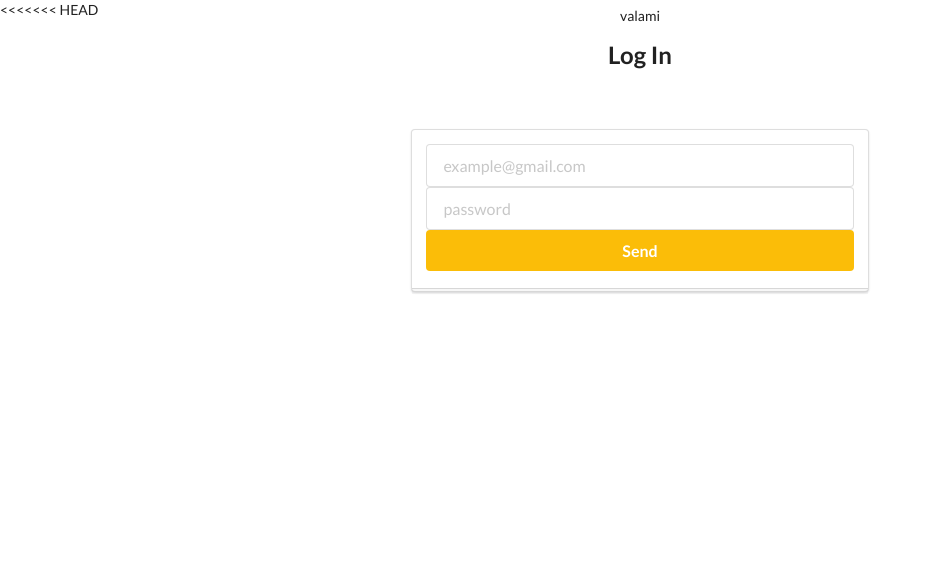
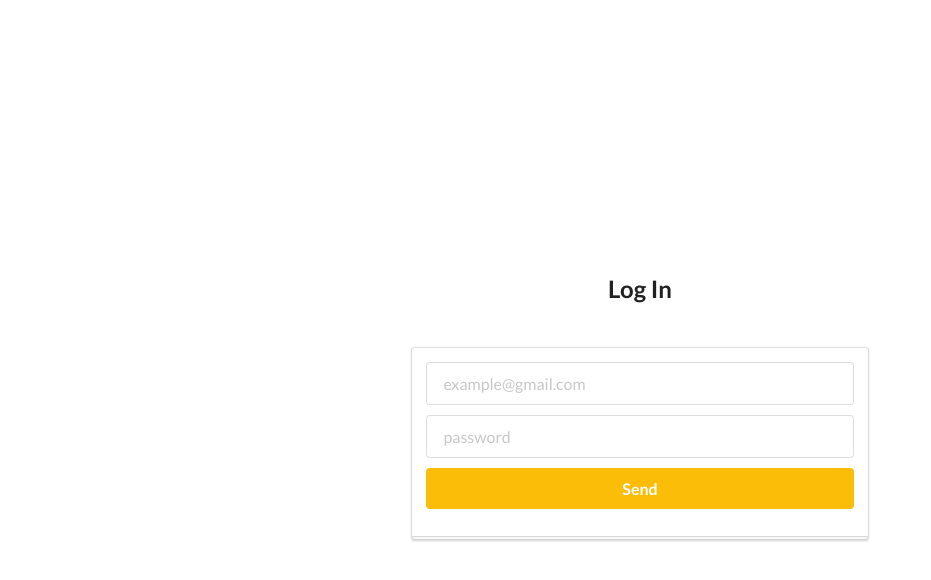
Before and after one commit to greenfox-zerda-lasers/zerda-reader-frontend, a website built with webpack: page index.html at #!/login in a window 1280 px wide. Shown: the whole page, without its empty margins (0-931 px from the left). Built offline with Linux system fonts and the light colour scheme.

Commit message:
semantic-ui: login centered

```diff
--- a/app/app.js
+++ b/app/app.js
@@ -1,9 +1,9 @@
 require('./lib/angular.min.js');
 require('./lib/angular-route.min.js');
 require('./lib/angular-animate.min.js');
+// require('../content/css/index.scss');
+require('../node_modules/semantic-ui/dist/semantic.min.css');
 require('../content/css/login.scss');
-// require('../content/css/index.scss');
-// require('../node_modules/semantic-ui/dist/semantic.min.css');
 
 var zerdaReader = angular.module('zerdaReader', ['ngRoute', 'ngAnimate']);
 
--- a/content/css/login.scss
+++ b/content/css/login.scss
@@ -1,4 +1,16 @@
-@import url("../../node_modules/semantic-ui/dist/semantic.min.css");
+body {
+  display: flex;
+  justify-content: center;
+  align-items: center;
+}
+
+
+#login-box {
+  input {
+    margin-bottom: 10px;
+  }
+
+}
 
 // .login-window {
 //   width: 40%;
--- a/views/login.html
+++ b/views/login.html
@@ -1,11 +1,9 @@
-<<<<<<< HEAD
 <div class="ui middle aligned center aligned grid">
-  {{message}}
 
   <h2 class="row">Log In</h2>
   <div class="ui stacked segment">
 
-    <form class="ui large form" novalidate>
+    <form class="ui large form" id="login-box"novalidate>
       <input class="field" type="text" placeholder="example@gmail.com" name="email" ng-model="user.email" ng-required="true"/>
       <div ng-show="login.email.$touched && login.email.$invalid">
         <small style="color: red; display: block; text-align: center">Invalid e-mail adress</small>
```
Also changed, not shown: dist/bundle.js.
